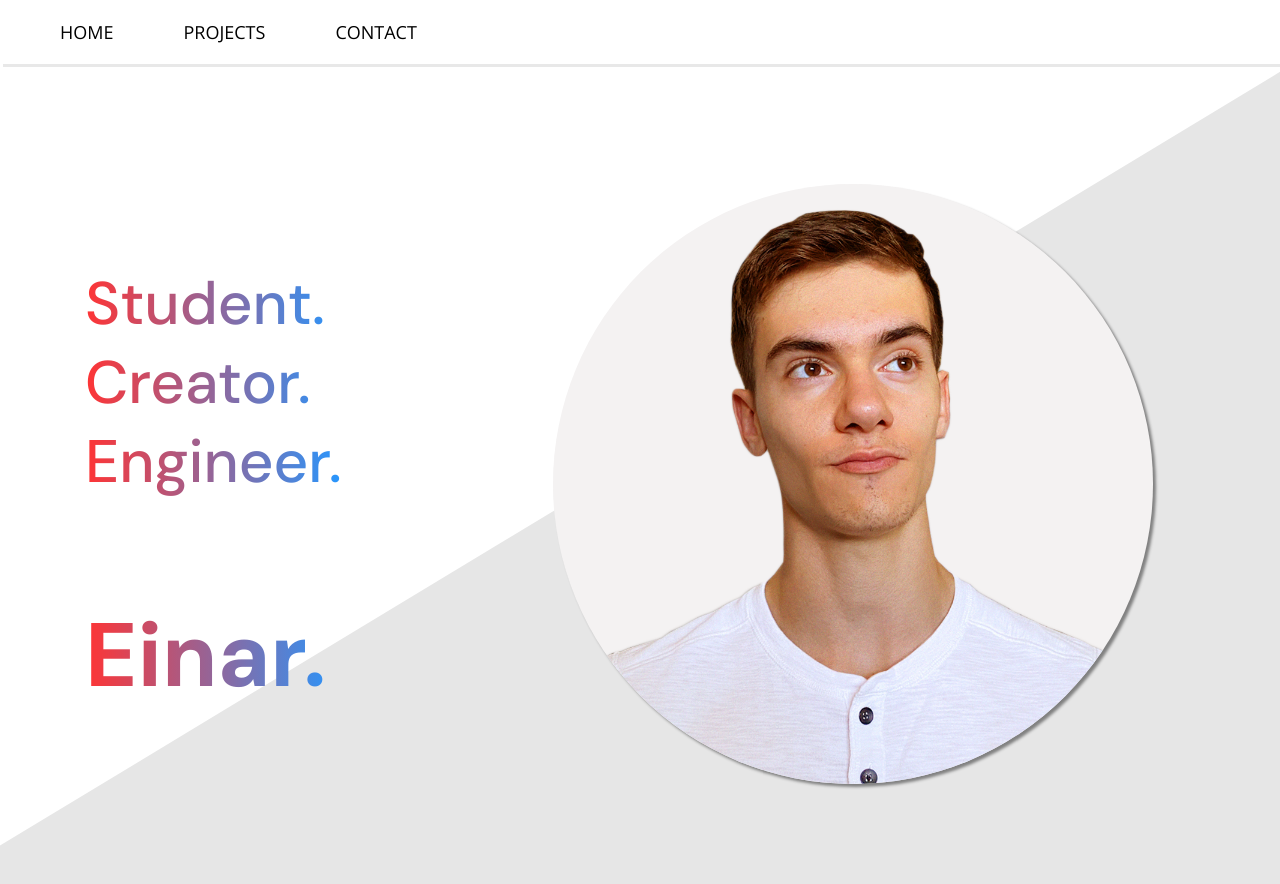
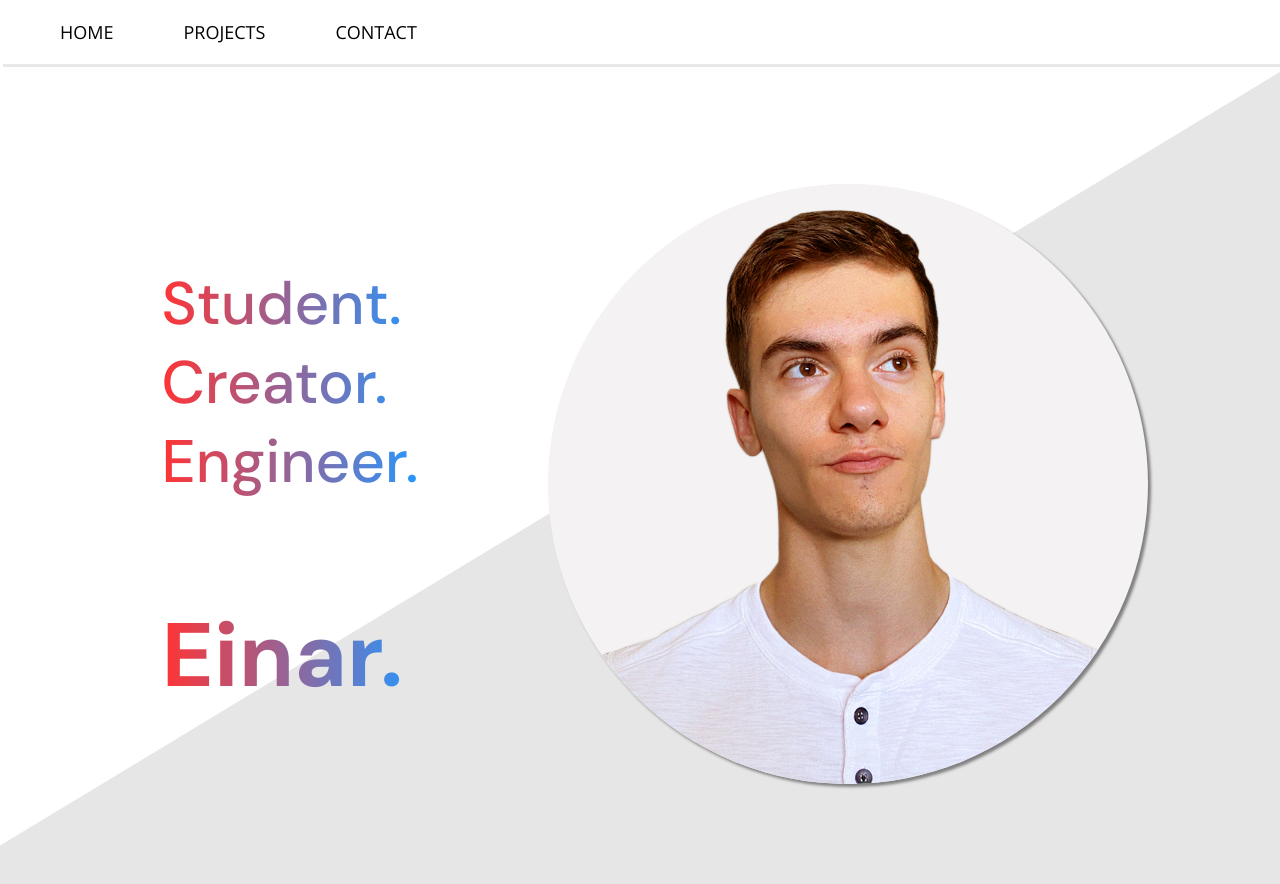
Before and after one commit to EinarBalan/EinarBalan.github.io, a Jekyll site: the page built from index.markdown, in a window 1280 px wide and 900 px high. Shown: the top 884 px of the window. Built offline with Jekyll 4.4.1, drawn with Linux system fonts in a browser that asks for light colours.

Commit message:
Improved responsive home

```diff
--- a/_sass/home.scss
+++ b/_sass/home.scss
@@ -31,9 +31,10 @@
     width: 100%;
     height: 10%;
     @media (min-width: $tablet-width) {
-        width: 50%;
+        width: fit-content;
         height: 450px;
         margin-top: 200px;
+        margin-right: 100px;
     }
 }
 #headline-text {
@@ -76,6 +77,7 @@
     align-items: center;
     @media (min-width: $tablet-width) {
         margin-top: 120px;
+        width: fit-content;
         padding: 0%;
     }
     @media (max-height: 768px) {
```
